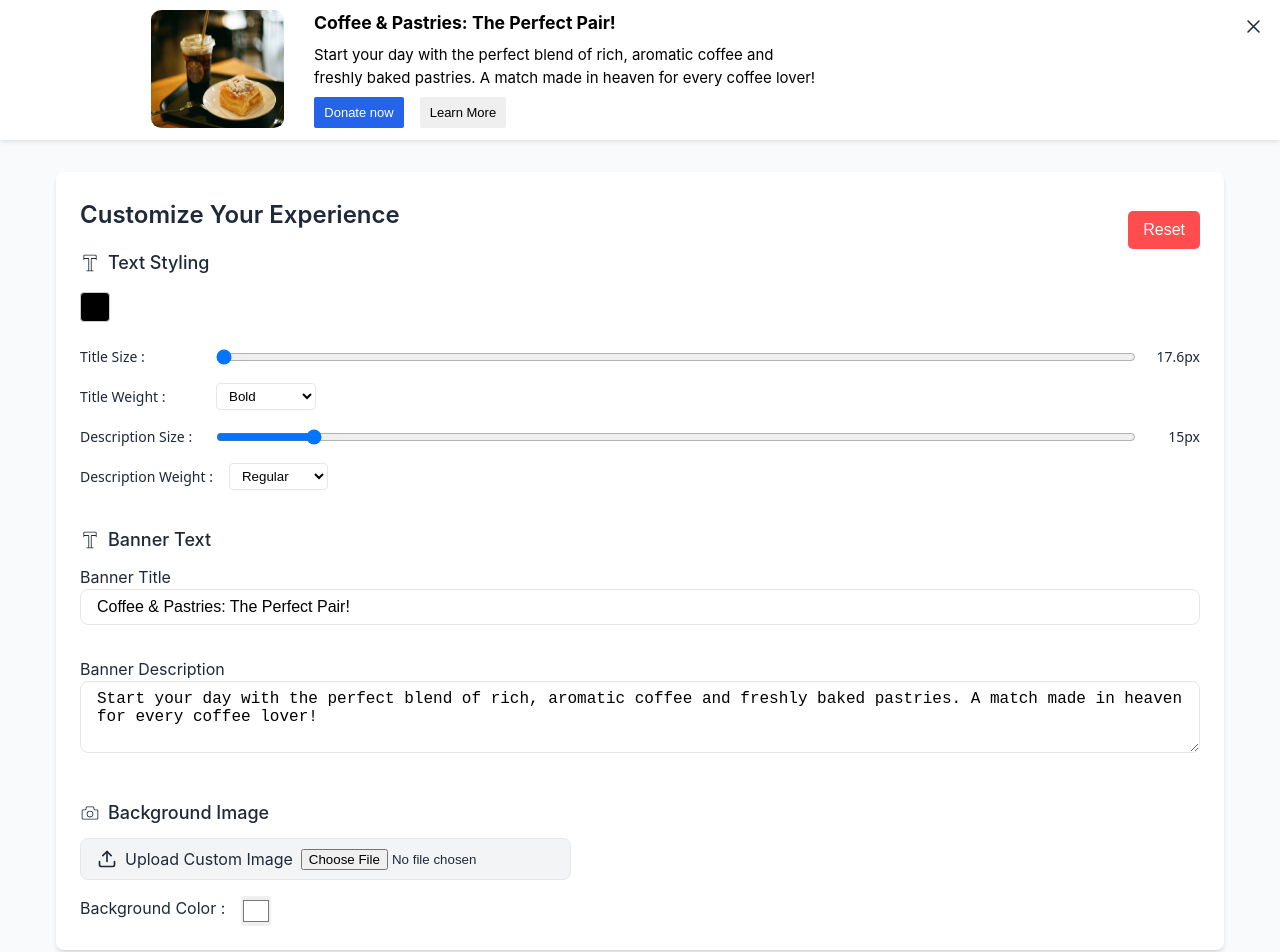
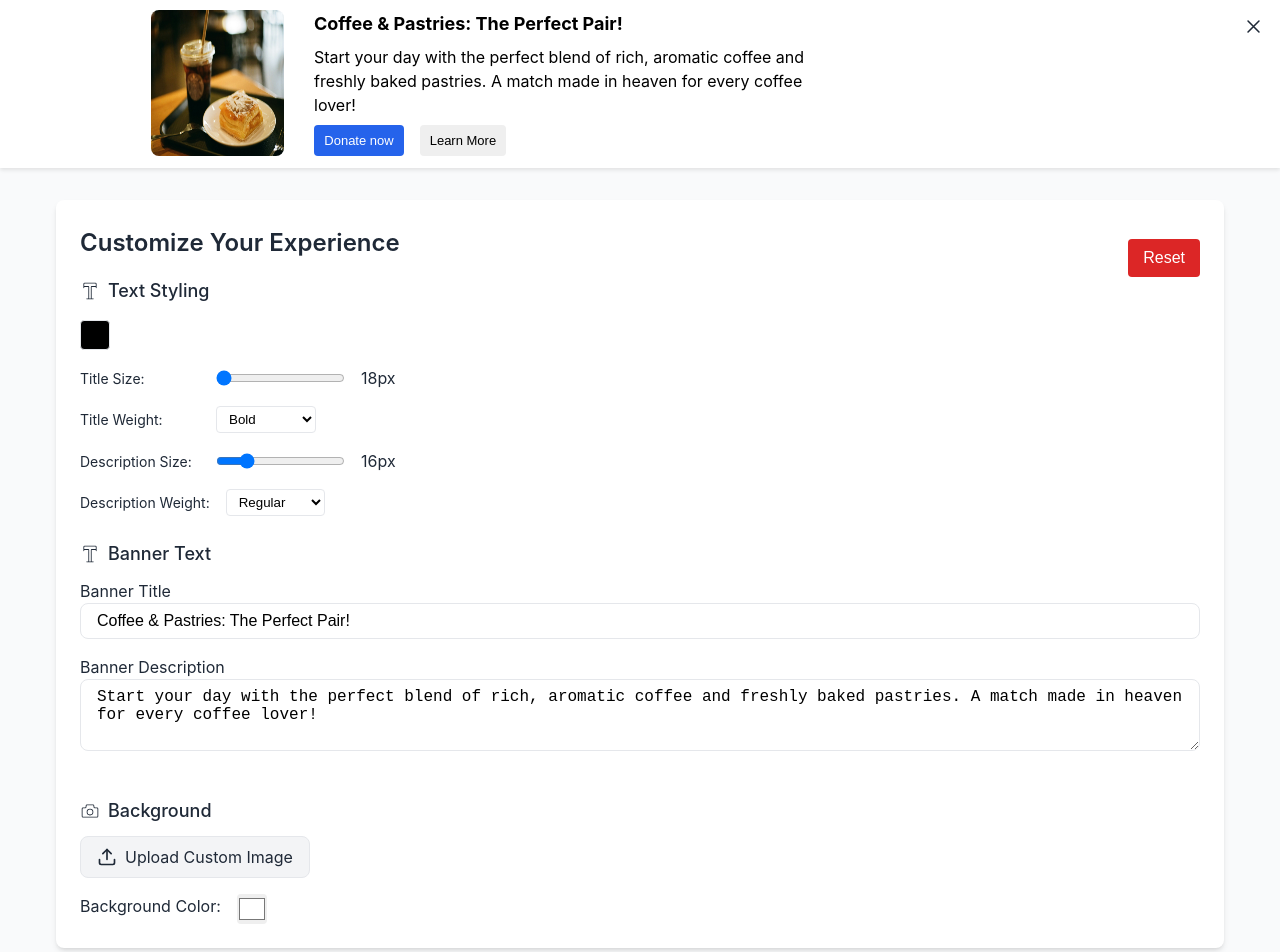
Before and after one commit to nedjwab/interactive-banner, a React (Create React App) app: page / in a window 1280 px wide. Shown: the top 952 px of the page. Built offline with nearby package versions, Linux system fonts and the light colour scheme.

Commit message:
perf: add memoization and  optimizate code

```diff
--- a/src/components/Banner/Banner.css
+++ b/src/components/Banner/Banner.css
@@ -1,11 +1,16 @@
-
 :root {
   --color-primary: #2563eb;
   --color-text: #1f2937;
   --color-background: #f9fafb;
   --color-white: #ffffff;
+  --color-error: #dc2626;
+  --color-error-dark: #d9363e;
+  --color-gray-light: #f3f4f6;
+  --color-gray-medium: #e5e7eb;
   --shadow-md: 0 4px 6px -1px rgb(0 0 0 / 0.1), 0 2px 4px -2px rgb(0 0 0 / 0.1);
   --transition-default: all 0.3s ease;
+  --border-radius: 8px;
+  --border-radius-sm: 4px;
 }
 
 * {
@@ -32,19 +37,17 @@ body {
 
 .banner-elements {
   display: flex;
-  flex-direction: row;
   margin: 0 11%;
 }
 
 .banner-image {
   width: 14%;
-  border-radius: 8%;
+  border-radius: var(--border-radius);
   margin-right: 30px;
 }
 
 .banner-content {
   position: relative;
-  height: 100%;
   max-width: 980px;
   display: flex;
   align-items: center;
@@ -55,8 +58,8 @@ body {
 }
 
 .banner-title {
-  font-size: 1px;
-  font-weight: bold;
+  font-size: 1rem;
+  font-weight: 700;
   margin-bottom: 8px;
   color: var(--color-primary);
 }
@@ -70,11 +73,11 @@ body {
 
 .buttons {
   padding: 8px 10px;
-  border-radius: 2px;
+  border-radius: var(--border-radius-sm);
   border: none;
   font-weight: 500;
   cursor: pointer;
-  transition: all 0.2s ease;
+  transition: var(--transition-default);
   font-size: 13px;
 }
 
@@ -90,9 +93,10 @@ body {
   right: 14px;
   background: none;
   border: none;
-  cursor: pointer
+  cursor: pointer;
 }
 
+/* Controls section */
 .controls {
   max-width: 1200px;
   margin: 32px auto;
@@ -101,7 +105,7 @@ body {
 
 .controls-panel {
   background: var(--color-white);
-  border-radius: 8px;
+  border-radius: var(--border-radius);
   padding: 24px;
   box-shadow: var(--shadow-md);
 }
@@ -129,39 +133,31 @@ body {
   gap: 8px;
 }
 
-.time-buttons {
-  display: flex;
-  gap: 16px;
+.image-upload {
+  margin-bottom: 16px;
 }
 
-.time-button {
-  padding: 12px 24px;
-  border-radius: 8px;
-  font-weight: 500;
-  border: none;
+.upload-button {
+  display: inline-flex;
+  align-items: center;
+  gap: 8px;
+  padding: 8px 16px;
+  background-color: var(--color-gray-light);
+  border: 1px solid var(--color-gray-medium);
+  border-radius: var(--border-radius);
   cursor: pointer;
   transition: var(--transition-default);
 }
 
-.time-button.active {
-  background: var(--color-primary);
-  color: var(--color-white);
-}
-
-.time-button:not(.active) {
-  background: #f3f4f6;
-  color: var(--color-text);
-}
-
-.time-button:not(.active):hover {
-  background: #e5e7eb;
+.upload-button:hover {
+  background-color: var(--color-gray-medium);
 }
 
 .text-input {
   width: 100%;
   padding: 8px 16px;
-  border: 1px solid #e5e7eb;
-  border-radius: 8px;
+  border: 1px solid var(--color-gray-medium);
+  border-radius: var(--border-radius);
   margin-bottom: 16px;
   font-size: 16px;
 }
@@ -182,7 +178,7 @@ body {
   position: relative;
   aspect-ratio: 16/9;
   overflow: hidden;
-  border-radius: 8px;
+  border-radius: var(--border-radius);
   border: none;
   cursor: pointer;
   padding: 0;
@@ -210,56 +206,70 @@ body {
 }
 
 .error {
-  color: #dc2626;
+  color: var(--color-error);
   font-size: 14px;
-  font-family: system-ui, -apple-system, sans-serif;
   font-weight: 500;
   margin-bottom: 12px;
 }
 
 .controls-header {
   display: flex;
-  flex-direction: row;
   align-items: center;
   justify-content: space-between;
 }
 
 .reset-button {
-  background-color: #ff4d4f;
-  color: white;
+  background-color: var(--color-error);
+  color: var(--color-white);
   padding: 10px 15px;
   border: none;
-  border-radius: 5px;
+  border-radius: var(--border-radius-sm);
   cursor: pointer;
   font-size: 16px;
   margin-top: 15px;
-
+  transition: var(--transition-default);
 }
 
 .reset-button:hover {
-  background-color: #d9363e;
+  background-color: var(--color-error-dark);
 }
 
-.text-controls {
+/* Grouped common styles */
+.bg-color-controls,
+.time-buttons,
+.font-control-group {
+  display: flex;
+  gap: 16px;
+}
+
+.text-controls,
+.font-controls {
   margin-top: 16px;
 }
 
-.bg-color-controls {
-  display: flex;
-  flex-direction: row;
-  gap: 16px;
+.font-control-group {
+  align-items: center;
+  margin-bottom: 16px;
 }
 
+.font-control-group label {
+  min-width: 120px;
+  font-size: 14px;
+}
 
-.color-picker-button {
-  width: 100%;
-  padding: 8px 16px;
-  border: none;
-  border-radius: 8px;
-  color: var(--color-white);
-  cursor: pointer;
-  background-color: var(--color-primary);
-  transition: var(--transition-default);
+.font-control-group select {
+  padding: 4px 8px;
+  border: 1px solid var(--color-gray-medium);
+  border-radius: var(--border-radius-sm);
+  background-color: var(--color-white);
+}
+
+.color-input {
+   width: 30px;
+   height: 30px;
+   border-radius: 4px;
+   cursor: pointer;
+   border: none
 }
 
 .color-picker-popup {
@@ -270,93 +280,37 @@ body {
   z-index: 10;
 }
 
-.font-controls {
-  margin-top: 24px;
-  margin-bottom: 36px;
-}
-
-.font-control-group {
-  display: flex;
-  align-items: center;
-  gap: 16px;
-  margin-bottom: 16px;
-  font-family:system-ui, -apple-system, sans-serif;
-  font-weight: 400;
-}
-
-.font-control-group:last-child {
-  margin-bottom: 0;
-}
-
-.font-control-group label {
-  min-width: 120px;
-  font-size: 14px;
-  color: var(--color-text);
-}
-
-.font-control-group input[type="range"] {
-  flex: 1;
-}
-
-.font-control-group select {
-  padding: 4px 8px;
-  border: 1px solid #e5e7eb;
-  border-radius: 4px;
-  background-color: var(--color-white);
-}
-
-.font-control-group span {
-  min-width: 48px;
-  text-align: right;
-  font-size: 14px;
-  color: var(--color-text);
-}
-
-.image-upload {
-  margin-bottom: 16px;
-}
-
-.upload-button {
-  display: inline-flex;
-  align-items: center;
-  gap: 8px;
-  padding: 8px 16px;
-  background-color: #f3f4f6;
-  border: 1px solid #e5e7eb;
-  border-radius: 8px;
-  cursor: pointer;
-  transition: var(--transition-default);
-}
-
-.upload-button:hover {
-  background-color: #e5e7eb;
-}
-
-.input-group {
-  margin-bottom: 16px;
-}
-
-.input-group:last-child {
-  margin-bottom: 0;
-}
-
-/* media queries */
-@media (max-width: 768px) {
-  .time-buttons {
+/* Media queries */
+@media (max-width: 1024px) {
+  .banner-elements {
     flex-direction: column;
-    gap: 8px;
-    padding: 0 16px;
   }
 
-  .time-buttons button {
+  .banner-image {
     width: 100%;
-    padding: 12px;
+    margin: 0 0 16px;
+  }
+
+  .banner-content {
+    max-width: 100%;
+    text-align: center;
+  }
+
+  .buttons {
+    width: 100%;
+    margin: 0 0 8px;
   }
 
   .image-grid {
     grid-template-columns: repeat(2, 1fr);
   }
 
+  .time-button {
+    width: 100%;
+  }
+}
+
+@media (max-width: 768px) {
   .font-control-group {
     flex-direction: column;
     align-items: flex-start;
@@ -367,47 +321,3 @@ body {
     min-width: auto;
   }
 }
-@media (max-width: 1024px) {
-  .banner-elements {
-    flex-direction: column;
-    align-items: center;
-  }
-
-  .banner-image {
-    width: 100%;
-    margin-right: 0;
-    margin-bottom: 16px;
-  }
-
-  .banner-content {
-    max-width: 100%;
-    text-align: center;
-  }
-
-  .buttons {
-    width: 100%;
-    margin-bottom: 8px;
-  }
-}
-@media (max-width: 480px) {
-  .banner-elements {
-    flex-direction: column;
-    align-items: center;
-  }
-
-  .banner-image {
-    width: 100%;
-    margin-right: 0;
-    margin-bottom: 16px;
-  }
-
-  .banner-content {
-    max-width: 100%;
-    text-align: center;
-  }
-
-  .buttons {
-    width: 100%;
-    margin-bottom: 8px;
-  }
-}
--- a/src/components/Banner/Banner.jsx
+++ b/src/components/Banner/Banner.jsx
@@ -1,130 +1,157 @@
-import React, { useState, useCallback } from 'react';
-import { CiText,CiCamera } from "react-icons/ci";
+import React, { useState, useCallback, useMemo } from 'react';
+import { CiText, CiCamera } from "react-icons/ci";
 import { LuUpload } from "react-icons/lu";
 import { HexColorPicker } from 'react-colorful';
 import { IoCloseOutline } from "react-icons/io5";
 import coffee from '../../assets/images/coffee.jpg';
 import './Banner.css';
 
+const INITIAL_STATE = {
+  title: 'Coffee & Pastries: The Perfect Pair!',
+  text: 'Start your day with the perfect blend of rich, aromatic coffee and freshly baked pastries. A match made in heaven for every coffee lover!',
+  textColor: '#000000',
+  bgColor: '#ffffff',
+  fontSize: { title: 18, description: 16 },
+  fontWeight: { title: 700, description: 400 }
+};
+
 const Banner = () => {
+  const [banner, setBanner] = useState({
+    title: INITIAL_STATE.title,
+    text: INITIAL_STATE.text,
+    textColor: INITIAL_STATE.textColor,
+    bgColor: INITIAL_STATE.bgColor
+  });
 
-  const [bannerTitle, setBannerTitle] = useState('Coffee & Pastries: The Perfect Pair!');
-  const [bannerText, setBannerText] = useState(
-    'Start your day with the perfect blend of rich, aromatic coffee and freshly baked pastries. A match made in heaven for every coffee lover!'
-  );
-  const [selectedImage, setSelectedImage] = useState(coffee);
+  const [image, setImage] = useState({
+    selected: coffee,
+    custom: null
+  });
+
+  const [fontStyles, setFontStyles] = useState({
+    size: INITIAL_STATE.fontSize,
+    weight: INITIAL_STATE.fontWeight
+  });
+
   const [errors, setErrors] = useState({ title: '', text: '' });
-  const [textColor, setTextColor] = useState('#000000');
-  const [fontSize, setFontSize] = useState({ title: 17.6, description: 15 });
-  const [fontWeight, setFontWeight] = useState({ title: 700, description: 400 });
-  const [customImage, setCustomImage] = useState(null);
-  const [showColorPicker, setShowColorPicker] = useState(false);
-  const [bgColor, setBgColor] = useState('#ffffff');
-  const [showBgColorPicker, setShowBgColorPicker] = useState(false);
   const [isVisible, setIsVisible] = useState(true);
 
-
+  const handleInputChange = useCallback((field) => (e) => {
+    const value = e.target.value.trim();
+    setErrors(prev => ({ ...prev, [field]: value ? '' : `${field} should not be empty` }));
+    setBanner(prev => ({ ...prev, [field]: e.target.value }));
+  }, []);
 
   const handleImageUpload = useCallback((e) => {
     const file = e.target.files?.[0];
     if (file) {
       const reader = new FileReader();
       reader.onloadend = () => {
-        setCustomImage(reader.result);
+        setImage(prev => ({ ...prev, custom: reader.result }));
       };
       reader.readAsDataURL(file);
     }
   }, []);
 
-  const changeTitle = (e) => {
-    const title = e.target.value;
-    if (!title.trim()) {
-      setErrors((prev) => ({ ...prev, title: 'Title should be more than 0 characters' }));
-      return;
-    }
-    setBannerTitle(title);
-    setErrors((prev) => ({ ...prev, title: '' }));
-  };
+  const resetBanner = useCallback(() => {
+    setBanner({
+      title: INITIAL_STATE.title,
+      text: INITIAL_STATE.text,
+      textColor: INITIAL_STATE.textColor,
+      bgColor: INITIAL_STATE.bgColor
+    });
+    setImage({ selected: coffee, custom: null });
+    setFontStyles({
+      size: INITIAL_STATE.fontSize,
+      weight: INITIAL_STATE.fontWeight
+    });
+    setErrors({ title: '', text: '' });
+  }, []);
 
-  const changeText = (e) => {
-    const text = e.target.value;
-    if (!text.trim()) {
-      setErrors((prev) => ({ ...prev, text: 'Text should be more than 0 characters' }));
-      return;
-    }
-    setBannerText(text);
-    setErrors((prev) => ({ ...prev, text: '' }));
-  };
-
-  const handleCloseBanner = () => {
-    setIsVisible(!isVisible);
-  }
-
-  const resetBanner = () => {
-    setBannerTitle('Coffee & Pastries: The Perfect Pair!');
-    setBannerText('Start your day with the perfect blend of rich, aromatic coffee and freshly baked pastries. A match made in heaven for every coffee lover!');
-    setSelectedImage(coffee);
-    setCustomImage(null);
-    setErrors({ title: '', text: '' });
-    setTextColor('#000000');
-    setFontSize({ title: 18, description: 16 });
-    setFontWeight({ title: 700, description: 400 });
-    setShowColorPicker(false);
-    setBgColor('#ffffff');
-  };
-
-  return (
-    <>
-
-    <div>
-    {isVisible && (
-      <div className="banner" style={{ backgroundColor: bgColor }}>
-        <div className='banner-elements' >
+  const bannerContent = useMemo(() => (
+    <div className="banner" style={{ backgroundColor: banner.bgColor }}>
+      <div className="banner-elements">
         <img
-          src={customImage || selectedImage}
-          alt="Coffee image"
+          src={image.custom || image.selected}
+          alt="Banner"
           className="banner-image"
         />
         <div className="banner-content" data-aos="fade-up-right">
           <div className="banner-text">
-            <h1
-              className="banner-title animate__animated animate__bounceInLeft"
+            <h1 className="banner-title animate__animated animate__bounceInLeft"
               style={{
-                color: textColor,
-                fontSize: `${fontSize.title}px`,
-                fontWeight: fontWeight.title
-              }}
-            >
-              {bannerTitle}
+                color: banner.textColor,
+                fontSize: `${fontStyles.size.title}px`,
+                fontWeight: fontStyles.weight.title
+              }}>
+              {banner.title}
             </h1>
-            <p
-              className="banner-description animate__animated animate__bounceInRight"
+            <p className="banner-description animate__animated animate__bounceInRight"
               style={{
-                color: textColor,
-                fontSize: `${fontSize.description}px`,
-                fontWeight: fontWeight.description
-              }}
-            >
-              {bannerText}
+                color: banner.textColor,
+                fontSize: `${fontStyles.size.description}px`,
+                fontWeight: fontStyles.weight.description
+              }}>
+              {banner.text}
             </p>
-            <button className='buttons donate-button'>Donate now</button>
-            <button className='buttons more-bitton'>Learn More</button>
-          </div>
-
-        </div>
-        <IoCloseOutline className='close-icon ' fontSize={"25px"} onClick={handleCloseBanner}/>
+            <button className="buttons donate-button">Donate now</button>
+            <button className="buttons more-bitton">Learn More</button>
           </div>
         </div>
-       )}
+        <IoCloseOutline
+          className="close-icon"
+          fontSize="25px"
+          onClick={() => setIsVisible(false)}
+        />
+      </div>
+    </div>
+  ), [banner, image, fontStyles]);
+
+  return (
+    <div>
+      {isVisible && bannerContent}
+
       <div className="controls">
         <div className="controls-panel">
-          <div className='controls-header'>
+          <div className="controls-header">
             <h2 className="controls-title">Customize Your Experience</h2>
             <button className="reset-button" onClick={resetBanner}>
               Reset
             </button>
           </div>
 
+          <TextControls
+            banner={banner}
+            fontStyles={fontStyles}
+            errors={errors}
+            setBanner={setBanner}
+            setFontStyles={setFontStyles}
+            handleInputChange={handleInputChange}
+          />
+
+          <ImageControls
+            bgColor={banner.bgColor}
+            handleImageUpload={handleImageUpload}
+            setBanner={setBanner}
+          />
+        </div>
+      </div>
+    </div>
+  );
+};
+
+const TextControls = React.memo(({
+  banner,
+  fontStyles,
+  errors,
+  setBanner,
+  setFontStyles,
+  handleInputChange
+}) => {
+  const [showColorPicker, setShowColorPicker] = useState(false);
+
+  return (
+    <>
       <div className="control-section">
         <h3 className="control-heading">
           <CiText className="icon" /> Text Styling
@@ -133,70 +160,70 @@ const Banner = () => {
           <div className="color-picker-container" style={{ position: "relative" }}>
             <div
               className="color-picker-square"
-                style={{ backgroundColor: textColor, width: "30px", height: "30px", borderRadius: "4px", cursor: "pointer", border: "1px solid #ccc" }}
-                onClick={() => {
-                  setShowColorPicker(!showColorPicker);
-                  setShowBgColorPicker(false);
+              style={{
+                backgroundColor: banner.textColor,
+                width: "30px",
+                height: "30px",
+                borderRadius: "4px",
+                cursor: "pointer",
+                border: "1px solid var(--color-gray-medium)"
               }}
-              ></div>
+              onClick={() => setShowColorPicker(!showColorPicker)}
+            />
             {showColorPicker && (
               <div className="color-picker-popup">
-                    <HexColorPicker color={textColor} onChange={setTextColor} onMouseUp={() => setShowColorPicker(false)} />
+                <HexColorPicker
+                  color={banner.textColor}
+                  onChange={(color) => setBanner(prev => ({ ...prev, textColor: color }))}
+                  onMouseLeave={() => setShowColorPicker(false)}
+                />
               </div>
             )}
           </div>
 
           <div className="font-controls">
+            {['title', 'description'].map((type) => (
+              <React.Fragment key={type}>
                 <div className="font-control-group">
-                  <label>Title Size : </label>
+                  <label>{`${type.charAt(0).toUpperCase() + type.slice(1)} Size:`}</label>
                   <input
                     type="range"
-                    min="24"
-                    max="72"
-                    value={fontSize.title}
-                    onChange={(e) => setFontSize(prev => ({ ...prev, title: Number(e.target.value) }))}
+                    min={type === 'title' ? 24 : 14}
+                    max={type === 'title' ? 72 : 24}
+                    value={fontStyles.size[type]}
+                    onChange={(e) => setFontStyles(prev => ({
+                      ...prev,
+                      size: { ...prev.size, [type]: Number(e.target.value) }
+                    }))}
                   />
-                  <span>{fontSize.title}px</span>
+                  <span>{fontStyles.size[type]}px</span>
                 </div>
-
                 <div className="font-control-group">
-                  <label>Title Weight : </label>
+                  <label>{`${type.charAt(0).toUpperCase() + type.slice(1)} Weight:`}</label>
                   <select
-                    value={fontWeight.title}
-                    onChange={(e) => setFontWeight(prev => ({ ...prev, title: Number(e.target.value) }))}
+                    value={fontStyles.weight[type]}
+                    onChange={(e) => setFontStyles(prev => ({
+                      ...prev,
+                      weight: { ...prev.weight, [type]: Number(e.target.value) }
+                    }))}
                   >
-                    <option value="400">Regular</option>
-                    <option value="500">Medium</option>
-                    <option value="600">Semi Bold</option>
-                    <option value="700">Bold</option>
-                    <option value="800">Extra Bold</option>
+                    {type === 'title' ? (
+                      [400, 500, 600, 700, 800].map((weight) => (
+                        <option key={weight} value={weight}>
+                          {['Regular', 'Medium', 'Semi Bold', 'Bold', 'Extra Bold'][weight/100 - 4]}
+                        </option>
+                      ))
+                    ) : (
+                      [300, 400, 500, 600].map((weight) => (
+                        <option key={weight} value={weight}>
+                          {['Light', 'Regular', 'Medium', 'Semi Bold'][weight/100 - 3]}
+                        </option>
+                      ))
+                    )}
                   </select>
                 </div>
-
-                <div className="font-control-group">
-                  <label>Description Size : </label>
-                  <input
-                    type="range"
-                    min="14"
-                    max="24"
-                    value={fontSize.description}
-                    onChange={(e) => setFontSize(prev => ({ ...prev, description: Number(e.target.value) }))}
-                  />
-                  <span>{fontSize.description}px</span>
-                </div>
-
-                <div className="font-control-group">
-                  <label>Description Weight : </label>
-                  <select
-                    value={fontWeight.description}
-                    onChange={(e) => setFontWeight(prev => ({ ...prev, description: Number(e.target.value) }))}
-                  >
-                    <option value="300">Light</option>
-                    <option value="400">Regular</option>
-                    <option value="500">Medium</option>
-                    <option value="600">Semi Bold</option>
-                  </select>
-                </div>
+              </React.Fragment>
+            ))}
           </div>
         </div>
       </div>
@@ -205,63 +232,74 @@ const Banner = () => {
         <h3 className="control-heading">
           <CiText className="icon" /> Banner Text
         </h3>
-            <div className="input-group">
-              <label htmlFor="banner-title" >
-                Banner Title
-              </label>
-              <input
+        <TextInput
+          label="Banner Title"
           id="banner-title"
-                type="text"
-                value={bannerTitle}
-                onChange={changeTitle}
-                placeholder="Enter banner title"
-                className="text-input"
+          value={banner.title}
+          onChange={handleInputChange('title')}
+          error={errors.title}
         />
-              {errors.title && <p className="error">{errors.title}</p>}
+        <TextInput
+          label="Banner Description"
+          id="banner-description"
+          value={banner.text}
+          onChange={handleInputChange('text')}
+          error={errors.text}
+          isTextArea
+        />
       </div>
-            <div className="input-group">
-              <label htmlFor="banner-description" >
-                Banner Description
-              </label>
-              <textarea
-                id="banner-description"
-                value={bannerText}
-                onChange={changeText}
-                placeholder="Enter banner description"
-                rows={3}
-                className="text-input"
-              />
-              {errors.text && <p className="error">{errors.text}</p>}
-            </div>
-          </div>
+    </>
+  );
+});
 
+const ImageControls = React.memo(({ bgColor, handleImageUpload, setBanner }) => (
   <div className="control-section">
     <h3 className="control-heading">
-              <CiCamera className="icon" /> Background Image
+      <CiCamera className="icon" /> Background
     </h3>
     <div className="image-upload">
       <label className="upload-button">
         <LuUpload className="icon" />
         Upload Custom Image
-                <input
-                  type="file"
-                  accept="image/*"
-                  onChange={handleImageUpload}
-                  className="hidden"
-                />
+        <input type="file" accept="image/*" onChange={handleImageUpload} hidden />
       </label>
     </div>
-            <div className="bg-color-controls" style={{ position: "relative" }}>
-              <label>Background Color :</label>
-              <input  style={{ width: "30px", height: "30px", borderRadius: "4px", cursor: "pointer", border: "none" }} type='color' value={bgColor} onChange={(e) => setBgColor(e.target.value)} />
+    <div className="bg-color-controls">
+      <label>Background Color:</label>
+      <input
+        type="color"
+        value={bgColor}
+        onChange={(e) => setBanner(prev => ({ ...prev, bgColor: e.target.value }))}
+        className="color-input"
+      />
     </div>
   </div>
+));
+
+const TextInput = React.memo(({ label, id, value, onChange, error, isTextArea }) => (
+  <div className="input-group">
+    <label htmlFor={id}>{label}</label>
+    {isTextArea ? (
+      <textarea
+        id={id}
+        value={value}
+        onChange={onChange}
+        placeholder={`Enter ${label.toLowerCase()}`}
+        rows={3}
+        className="text-input"
+      />
+    ) : (
+      <input
+        id={id}
+        type="text"
+        value={value}
+        onChange={onChange}
+        placeholder={`Enter ${label.toLowerCase()}`}
+        className="text-input"
+      />
+    )}
+    {error && <p className="error">{error}</p>}
   </div>
-      </div>
-    </div>
+));
 
-   </>
-  );
-}
-
-export default Banner;
+export default React.memo(Banner);
```
Lines whose indentation alone changed are shown as unchanged.
